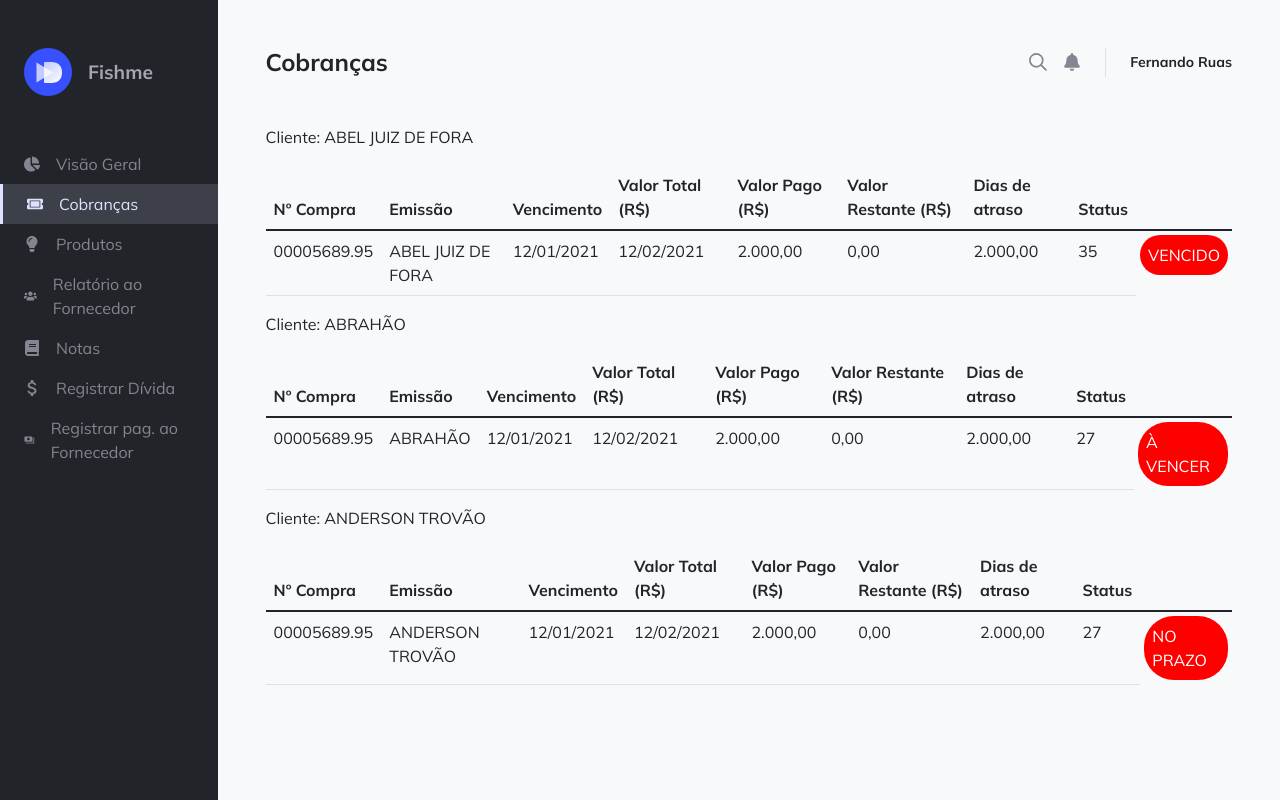
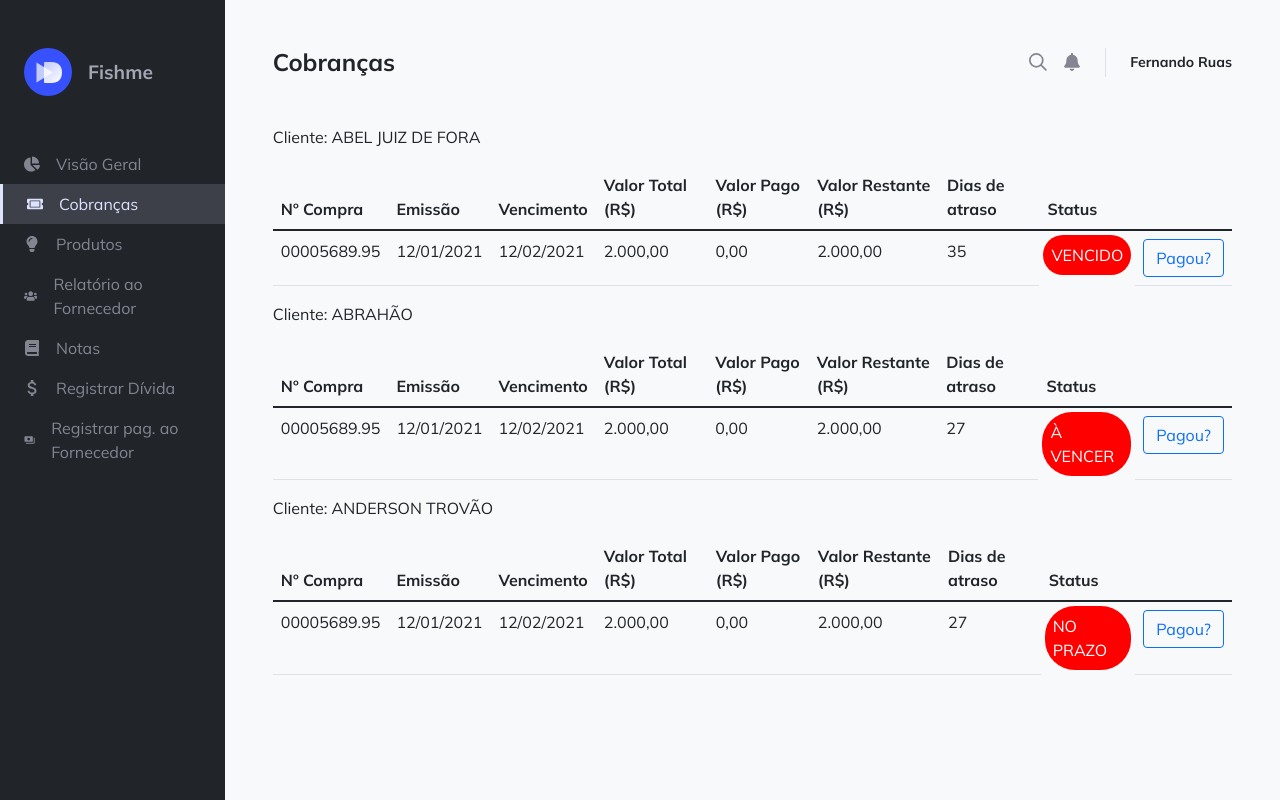
Before and after one commit to naygomes/fishme, a Next.js app in the folder frontend/: page /cobrancas in a window 1280 px wide. Built offline with nearby package versions, Linux system fonts and the light colour scheme.

Commit message:
add coisinhas

```diff
--- a/frontend/components/ItemTabela.jsx
+++ b/frontend/components/ItemTabela.jsx
@@ -6,7 +6,7 @@ function ItemTabela(props) {
     return null;
   } else if (props.chave === "status") {
     return <StatusTabela status={props.item} />;
-  } else {
+  } else if (props.chave !== "cliente") {
     return <td>{props.item}</td>;
   }
 }
--- a/frontend/pages/cobrancas.js
+++ b/frontend/pages/cobrancas.js
@@ -58,6 +58,9 @@ export default function Cobranca() {
                   <th scope="col">Valor Restante (R$)</th>
                   <th scope="col">Dias de atraso</th>
                   <th scope="col">Status</th>
+                  <th scope="col">
+                    &nbsp; &nbsp; &nbsp; &nbsp; &nbsp; &nbsp; &nbsp; &nbsp;
+                  </th>
                 </tr>
               </thead>
               <tbody>
@@ -71,6 +74,11 @@ export default function Cobranca() {
                       />
                     );
                   })}
+                  <td className="text-center">
+                    <button type="button" className="btn btn-outline-primary">
+                      Pagou?
+                    </button>
+                  </td>
                 </tr>
               </tbody>
             </table>
```
